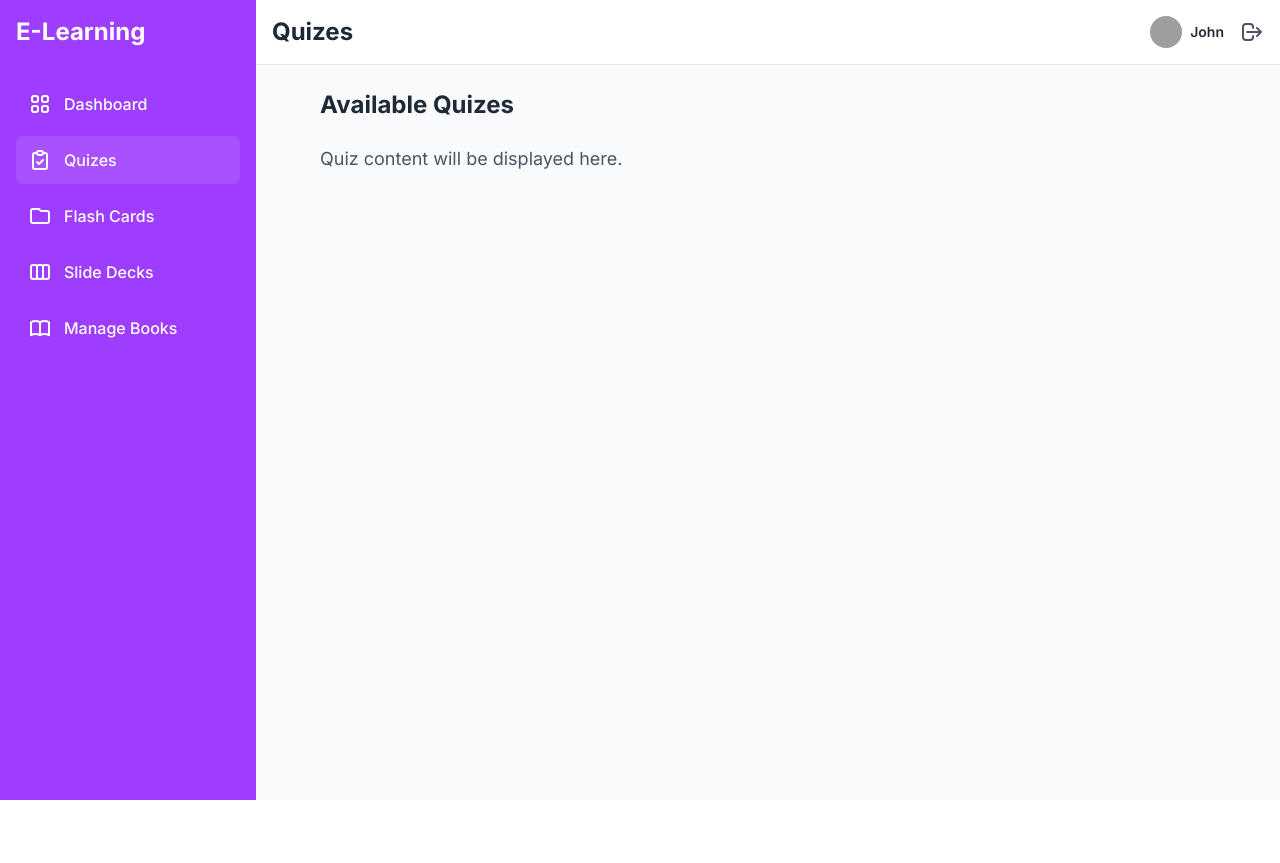
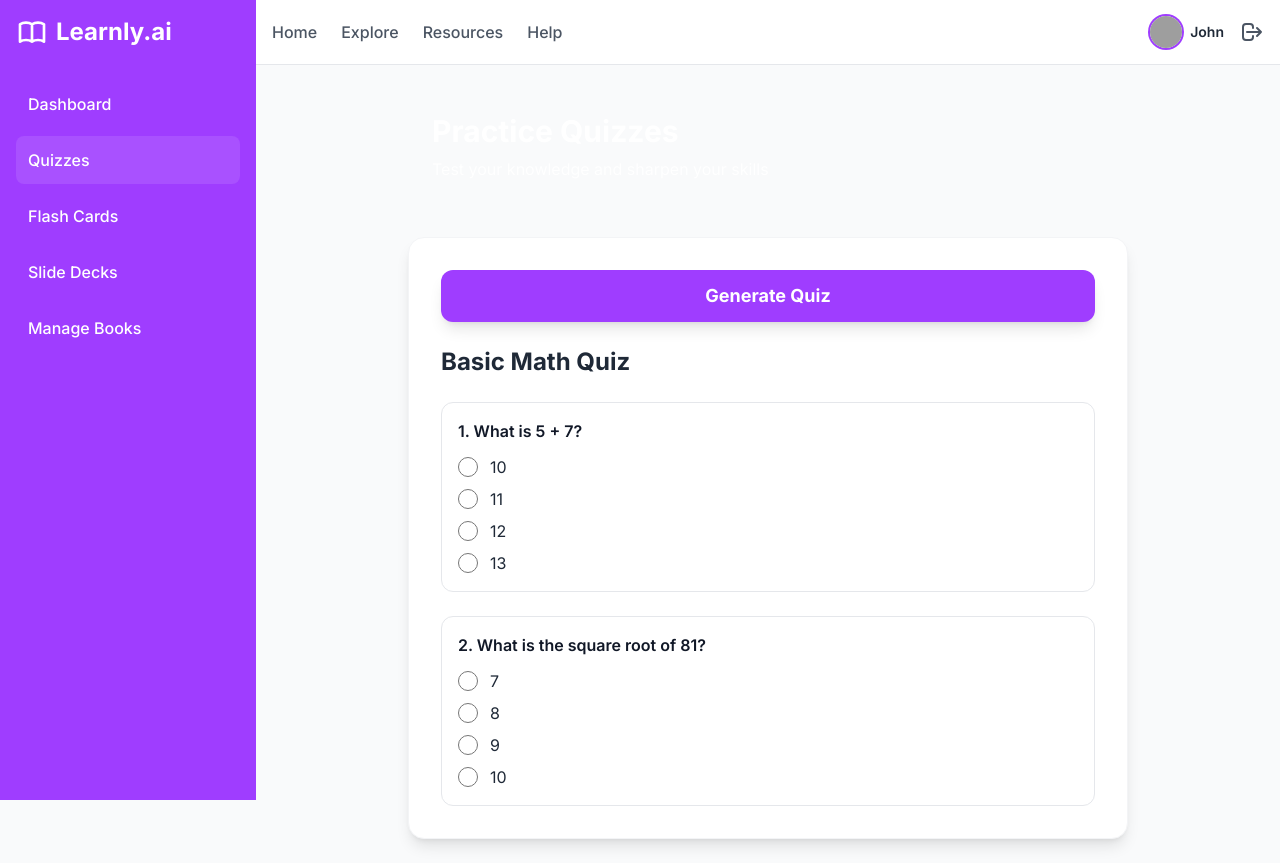
Before and after one commit to Asad939asad/Learnly.AI, a Flask app: page /quizes in a window 1280 px wide. Before the commit the page ends 800 px from the top, so only its background shows below. Run offline with Flask 3, Linux system fonts and the light colour scheme; some libraries are stand-ins or nearby versions; grey boxes are pictures that could not be loaded.

Commit message:
Add quizes.html basic content

```diff
--- a/templates/quizes.html
+++ b/templates/quizes.html
@@ -3,7 +3,7 @@
 <head>
   <meta charset="UTF-8">
   <meta name="viewport" content="width=device-width, initial-scale=1.0">
-    <title>Learnly.ai - Quizes</title>
+  <title>Learnly.ai - Quizzes</title>
   <script src="https://cdn.tailwindcss.com"></script>
   <link href="https://fonts.googleapis.com/css2?family=Inter:wght@400;500;600;700&display=swap" rel="stylesheet">
   <script>
@@ -12,6 +12,9 @@
         extend: {
           colors: {
             primary: '#9f3dff',
+            accent: '#8bff3d',
+            secondary: '#ff3d9f',
+            tertiary: '#3d9fff',
           },
           fontFamily: {
             sans: ['Inter', 'sans-serif'],
@@ -26,39 +29,27 @@
   <!-- Sidebar -->
   <div class="w-64 bg-primary text-white">
     <div class="p-4">
-                <h1 class="text-2xl font-bold mb-8">E-Learning</h1>
+      <h1 class="text-2xl font-bold mb-8 flex items-center">
+        <svg class="w-8 h-8 mr-2" fill="none" stroke="currentColor" viewBox="0 0 24 24">
+          <path stroke-linecap="round" stroke-linejoin="round" stroke-width="2"
+                d="M12 6.253v13m0-13C10.832 5.477 9.246 5 7.5 5S4.168 5.477 3 6.253v13C4.168 18.477 5.754 18 7.5 18s3.332.477 4.5 1.253m0-13C13.168 5.477 14.754 5 16.5 5c1.747 0 3.332.477 4.5 1.253v13C19.832 18.477 18.247 18 16.5 18c-1.746 0-3.332.477-4.5 1.253"/>
+        </svg>
+        Learnly.ai
+      </h1>
       <nav class="space-y-2">
-                    <a href="/" class="flex items-center space-x-3 p-3 rounded-lg">
-                        <svg class="w-6 h-6" fill="none" stroke="currentColor" viewBox="0 0 24 24">
-                            <path stroke-linecap="round" stroke-linejoin="round" stroke-width="2" d="M4 6a2 2 0 012-2h2a2 2 0 012 2v2a2 2 0 01-2 2H6a2 2 0 01-2-2V6z"></path>
-                            <path stroke-linecap="round" stroke-linejoin="round" stroke-width="2" d="M14 6a2 2 0 012-2h2a2 2 0 012 2v2a2 2 0 01-2 2h-2a2 2 0 01-2-2V6z"></path>
-                            <path stroke-linecap="round" stroke-linejoin="round" stroke-width="2" d="M4 16a2 2 0 012-2h2a2 2 0 012 2v2a2 2 0 01-2 2H6a2 2 0 01-2-2v-2z"></path>
-                            <path stroke-linecap="round" stroke-linejoin="round" stroke-width="2" d="M14 16a2 2 0 012-2h2a2 2 0 012 2v2a2 2 0 01-2 2h-2a2 2 0 01-2-2v-2z"></path>
-                        </svg>
+        <a href="/" class="flex items-center space-x-3 p-3 rounded-lg hover:bg-white/10 transition-colors">
           <span class="font-medium">Dashboard</span>
         </a>
         <a href="/quizes" class="flex items-center space-x-3 p-3 rounded-lg bg-white/10">
-                        <svg class="w-6 h-6" fill="none" stroke="currentColor" viewBox="0 0 24 24">
-                            <path stroke-linecap="round" stroke-linejoin="round" stroke-width="2" d="M9 5H7a2 2 0 00-2 2v12a2 2 0 002 2h10a2 2 0 002-2V7a2 2 0 00-2-2h-2M9 5a2 2 0 002 2h2a2 2 0 002-2M9 5a2 2 0 012-2h2a2 2 0 012 2m-6 9l2 2 4-4"></path>
-                        </svg>
-                        <span class="font-medium">Quizes</span>
+          <span class="font-medium">Quizzes</span>
         </a>
-                    <a href="/flashcards" class="flex items-center space-x-3 p-3 rounded-lg">
-                        <svg class="w-6 h-6" fill="none" stroke="currentColor" viewBox="0 0 24 24">
-                            <path stroke-linecap="round" stroke-linejoin="round" stroke-width="2" d="M3 7v10a2 2 0 002 2h14a2 2 0 002-2V9a2 2 0 00-2-2h-6l-2-2H5a2 2 0 00-2 2z"></path>
-                        </svg>
+        <a href="/flashcards" class="flex items-center space-x-3 p-3 rounded-lg hover:bg-white/10 transition-colors">
           <span class="font-medium">Flash Cards</span>
         </a>
-                    <a href="/slidedecks" class="flex items-center space-x-3 p-3 rounded-lg">
-                        <svg class="w-6 h-6" fill="none" stroke="currentColor" viewBox="0 0 24 24">
-                            <path stroke-linecap="round" stroke-linejoin="round" stroke-width="2" d="M9 17V7m0 10a2 2 0 01-2 2H5a2 2 0 01-2-2V7a2 2 0 012-2h2a2 2 0 012 2m0 10a2 2 0 002 2h2a2 2 0 002-2M9 7a2 2 0 012-2h2a2 2 0 012 2m0 10V7m0 10a2 2 0 002 2h2a2 2 0 002-2V7a2 2 0 00-2-2h-2a2 2 0 00-2 2"></path>
-                        </svg>
+        <a href="/slidedecks" class="flex items-center space-x-3 p-3 rounded-lg hover:bg-white/10 transition-colors">
           <span class="font-medium">Slide Decks</span>
         </a>
-                    <a href="/books" class="flex items-center space-x-3 p-3 rounded-lg">
-                        <svg class="w-6 h-6" fill="none" stroke="currentColor" viewBox="0 0 24 24">
-                            <path stroke-linecap="round" stroke-linejoin="round" stroke-width="2" d="M12 6.253v13m0-13C10.832 5.477 9.246 5 7.5 5S4.168 5.477 3 6.253v13C4.168 18.477 5.754 18 7.5 18s3.332.477 4.5 1.253m0-13C13.168 5.477 14.754 5 16.5 5c1.747 0 3.332.477 4.5 1.253v13C19.832 18.477 18.247 18 16.5 18c-1.746 0-3.332.477-4.5 1.253"></path>
-                        </svg>
+        <a href="/books" class="flex items-center space-x-3 p-3 rounded-lg hover:bg-white/10 transition-colors">
           <span class="font-medium">Manage Books</span>
         </a>
       </nav>
@@ -69,30 +60,112 @@
   <div class="flex-1">
     <!-- Top Bar -->
     <div class="bg-white border-b p-4 flex justify-between items-center">
-                <h2 class="text-2xl font-bold text-gray-800">Quizes</h2>
+      <div class="flex space-x-6">
+        <a href="#" class="text-gray-600 hover:text-primary font-medium">Home</a>
+        <a href="#" class="text-gray-600 hover:text-primary font-medium">Explore</a>
+        <a href="#" class="text-gray-600 hover:text-primary font-medium">Resources</a>
+        <a href="#" class="text-gray-600 hover:text-primary font-medium">Help</a>
+      </div>
       <div class="flex items-center space-x-4">
         <div class="flex items-center space-x-2">
-                        <img src="https://ui-avatars.com/api/?name=John" alt="John" class="w-8 h-8 rounded-full">
+          <img src="https://ui-avatars.com/api/?name=John" alt="John"
+               class="w-8 h-8 rounded-full ring-2 ring-primary">
           <span class="text-sm font-semibold text-gray-800">John</span>
         </div>
         <a href="/logout" class="text-gray-600 hover:text-gray-800">
           <svg class="w-6 h-6" fill="none" stroke="currentColor" viewBox="0 0 24 24">
-                            <path stroke-linecap="round" stroke-linejoin="round" stroke-width="2" d="M17 16l4-4m0 0l-4-4m4 4H7m6 4v1a3 3 0 01-3 3H6a3 3 0 01-3-3V7a3 3 0 013-3h4a3 3 0 013 3v1"></path>
+            <path stroke-linecap="round" stroke-linejoin="round" stroke-width="2"
+                  d="M17 16l4-4m0 0l-4-4m4 4H7m6 4v1a3 3 0 01-3 3H6a3 3 0 01-3-3V7a3 3 0 013-3h4a3 3 0 013 3v1"/>
           </svg>
         </a>
       </div>
     </div>
 
-            <!-- Quiz Content -->
-            <div class="p-6">
-                <div class="max-w-4xl mx-auto">
-                    <h3 class="text-2xl font-bold text-gray-800 mb-6">Available Quizes</h3>
-                    <div class="grid gap-6">
-                        <p class="text-gray-600 text-lg">Quiz content will be displayed here.</p>
+    <!-- Quiz Section -->
+    <div class="max-w-3xl mx-auto p-6">
+      <div class="mb-8 gradient-bg rounded-2xl p-6 text-white">
+        <h2 class="text-3xl font-bold mb-2">Practice Quizzes</h2>
+        <p class="text-white/90">Test your knowledge and sharpen your skills</p>
+      </div>
+
+      <div class="bg-white rounded-2xl shadow-lg border border-gray-100 p-8">
+        <button onclick="generateQuiz()"
+                class="mb-6 w-full bg-primary text-white py-3 px-6 text-lg font-bold rounded-xl hover:bg-primary/90 transform hover:scale-[1.02] transition-all duration-200 shadow-lg hover:shadow-xl">
+          Generate Quiz
+        </button>
+
+        <div id="quiz-container" class="space-y-6"></div>
       </div>
     </div>
   </div>
 </div>
+
+<script>
+  // Two sample quizzes to simulate generation
+  const sampleQuizzes = [
+    {
+      title: "Basic Math Quiz",
+      questions: [
+        {
+          id: 1,
+          question: "What is 5 + 7?",
+          options: ["10", "11", "12", "13"]
+        },
+        {
+          id: 2,
+          question: "What is the square root of 81?",
+          options: ["7", "8", "9", "10"]
+        }
+      ]
+    },
+    {
+      title: "General Science Quiz",
+      questions: [
+        {
+          id: 1,
+          question: "Which planet is known as the Red Planet?",
+          options: ["Earth", "Mars", "Jupiter", "Venus"]
+        },
+        {
+          id: 2,
+          question: "What is H2O commonly known as?",
+          options: ["Oxygen", "Hydrogen", "Water", "Carbon Dioxide"]
+        }
+      ]
+    }
+  ];
+
+  let currentQuizIndex = 0;
+
+  function renderQuiz(quiz) {
+    const container = document.getElementById("quiz-container");
+    container.innerHTML = `
+      <h3 class="text-2xl font-bold text-gray-800 mb-4">${quiz.title}</h3>
+      ${quiz.questions.map(q => `
+        <div class="border border-gray-200 rounded-xl p-4">
+          <p class="font-semibold text-gray-900 mb-3">${q.id}. ${q.question}</p>
+          <div class="space-y-2">
+            ${q.options.map(opt => `
+              <label class="flex items-center space-x-3">
+                <input type="radio" name="q${q.id}" value="${opt}" class="w-5 h-5 text-primary focus:ring-primary">
+                <span class="text-gray-800">${opt}</span>
+              </label>
+            `).join("")}
           </div>
+        </div>
+      `).join("")}
+    `;
+  }
+
+  function generateQuiz() {
+    currentQuizIndex = (currentQuizIndex + 1) % sampleQuizzes.length;
+    renderQuiz(sampleQuizzes[currentQuizIndex]);
+  }
+
+  // Load default quiz on page load
+  window.onload = () => {
+    renderQuiz(sampleQuizzes[currentQuizIndex]);
+  };
+</script>
 </body>
 </html>
```
Lines whose indentation alone changed are shown as unchanged.
